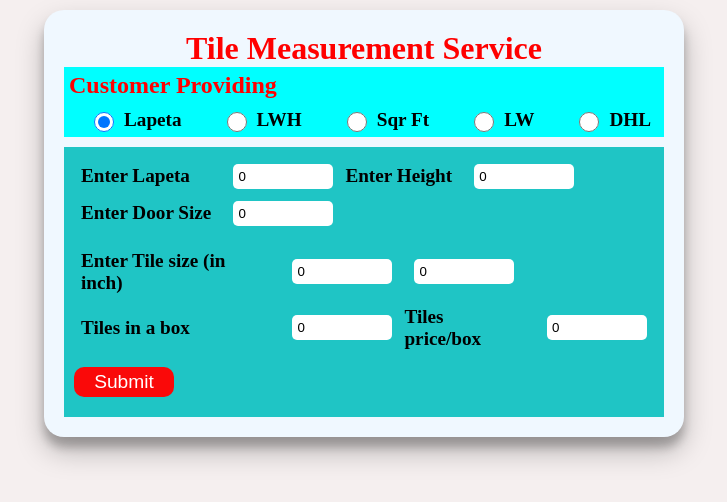
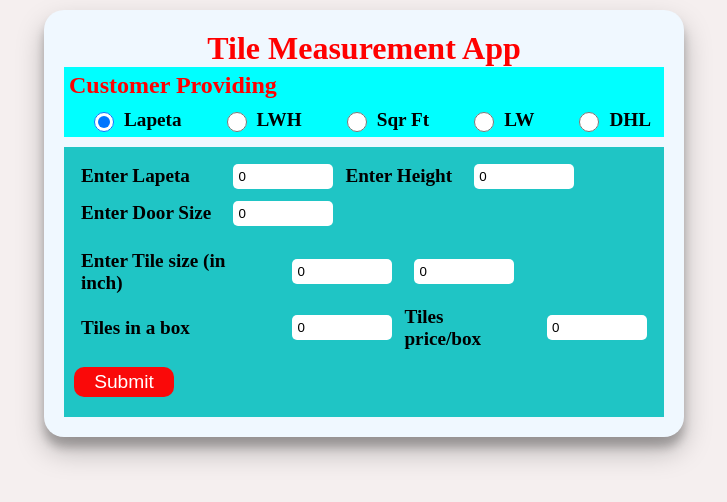
Before and after one commit to martialrahulsharma/Tiles-App, a React (Vite) app: page / in a window 1280 px wide. Shown: the top 502 px of the page, without its empty margins (276-1003 px from the left). Built offline with nearby package versions, Linux system fonts and the light colour scheme.

Commit message:
Update CostmerSizeSelector.jsx

```diff
--- a/src/components/CostmerSizeSelector.jsx
+++ b/src/components/CostmerSizeSelector.jsx
@@ -58,7 +58,7 @@ const CostmerSizeSelector = (props) => {
   };
   return (
     <>
-    <h1>Tile Measurement Service</h1>
+    <h1>Tile Measurement App</h1>
       <h2 className={classes.costmerSize}>Customer Providing</h2>
       <div className={classes.costmerSize}>
         {props.sizeProvided.map((item, index) => {
```
